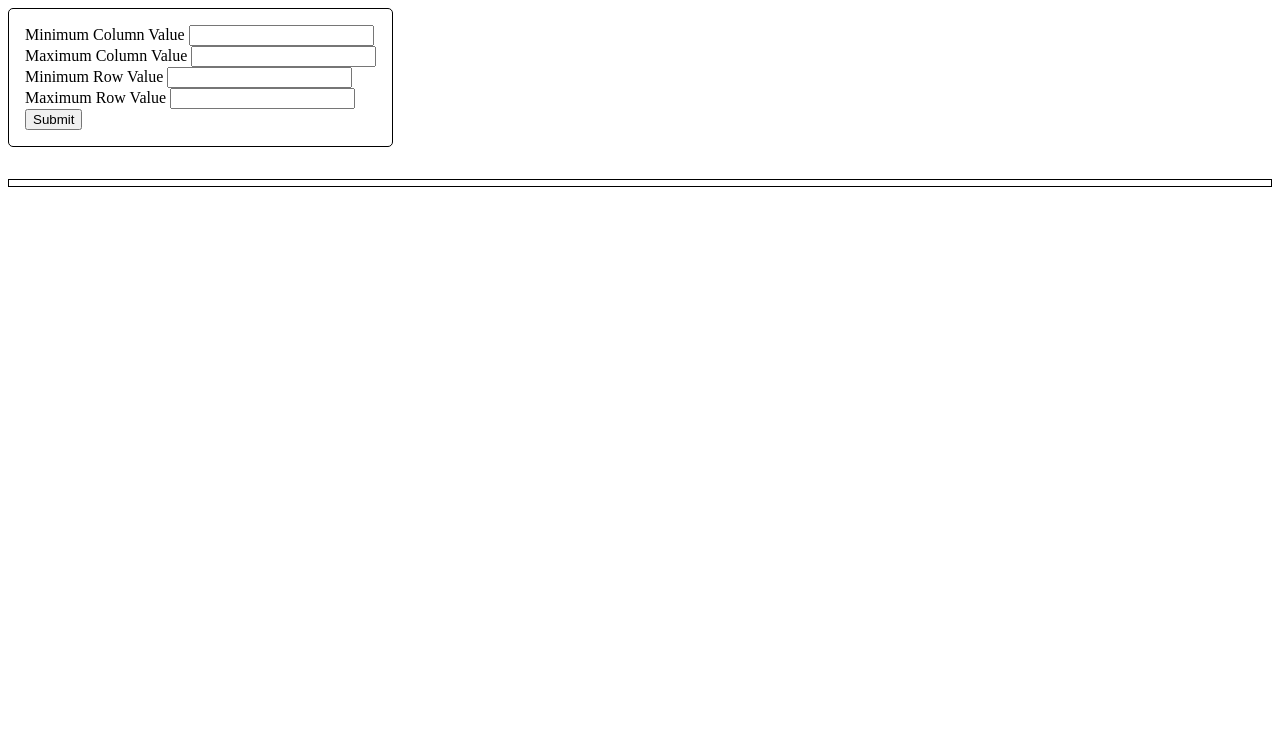
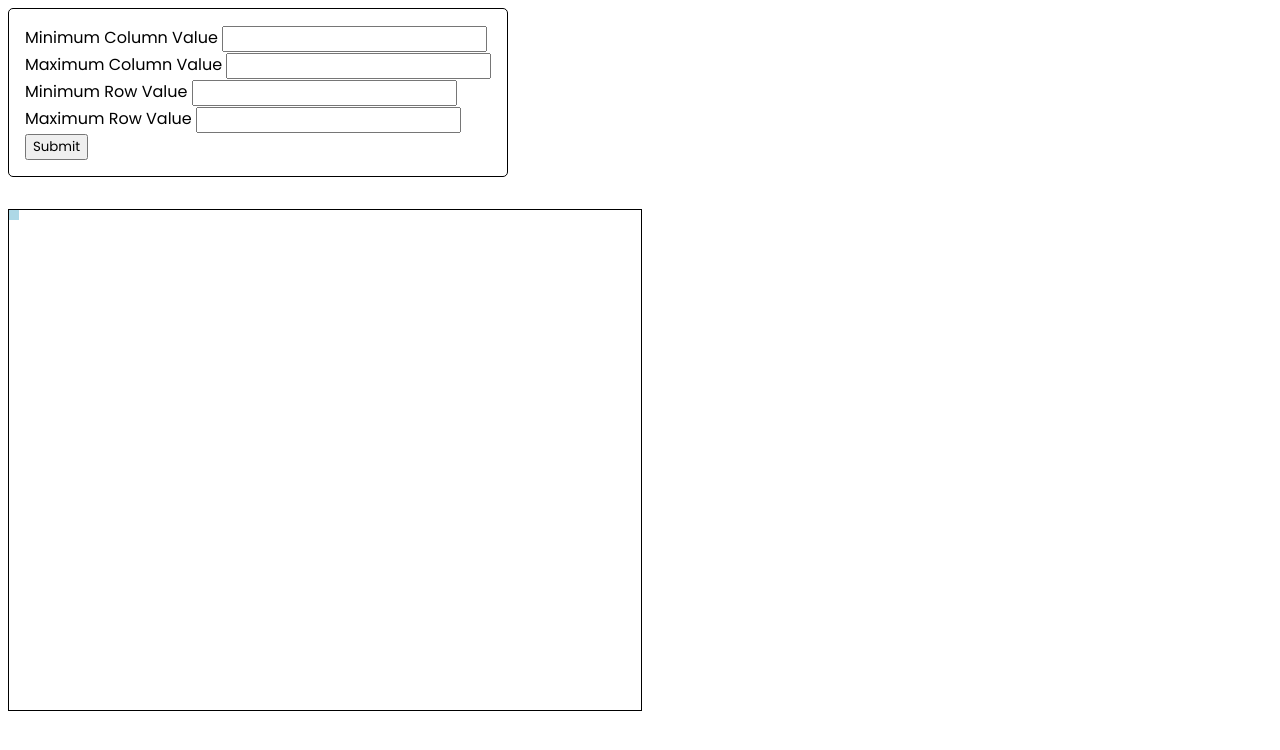
Before and after one commit to anthonyliang-8/gui-hw3, a plain HTML site: page index.html in a window 1280 px wide. Both pictures are taken after typing "Sample", "Sample", "Sample", "Sample" into the empty fields and a click on the input "Submit". Drawn offline with Linux system fonts and the light colour scheme.

Commit message:
Added styling, added error handling

```diff
--- a/css/styles.css
+++ b/css/styles.css
@@ -1,3 +1,8 @@
+* {
+  font-family: "Open Sans", sans-serif;
+  font-family: "Poppins", sans-serif;
+}
+
 #form-div {
   width: max-content;
   padding: 1em;
@@ -8,8 +13,29 @@
 #table-div {
   margin-top: 2em;
   border: 1px solid black;
+  overflow: scroll;
+  width: 50%;
+  height: 500px;
 }
 
 table {
   text-align: center;
+  border-spacing: 0;
 }
+
+#thead {
+  position: sticky;
+  top: 0;
+  background-color: lightblue;
+}
+th,
+td {
+  padding: 5px;
+}
+
+th:first-child,
+td:first-child {
+  position: sticky;
+  left: 0;
+  background-color: lightblue;
+}
--- a/index.html
+++ b/index.html
@@ -5,19 +5,22 @@
     <meta name="viewport" content="width=device-width, initial-scale=1.0" />
     <title>gui-hw3</title>
     <link rel="stylesheet" href="css/styles.css" />
+    <link rel="preconnect" href="https://fonts.googleapis.com">
+<link rel="preconnect" href="https://fonts.gstatic.com" crossorigin>
+<link href="https://fonts.googleapis.com/css2?family=Open+Sans&family=Poppins&display=swap" rel="stylesheet">
   </head>
   <body>
     <div>
       <div id="form-div">
         <form id="form" action="">
           <label for="min_col_val">Minimum Column Value</label>
-          <input type="text" id="min_col_val" name="min_col_val" /><br />
+          <input type="text" id="min_col_val" name="min_col_val" required/><br />
           <label for="max_col_val">Maximum Column Value</label>
-          <input type="text" id="max_col_val" name="max_col_val" /><br />
+          <input type="text" id="max_col_val" name="max_col_val" required/><br />
           <label for="min_row_val">Minimum Row Value</label>
-          <input type="text" id="min_row_val" name="min_row_val" /><br />
+          <input type="text" id="min_row_val" name="min_row_val" required/><br />
           <label for="max_row_val">Maximum Row Value</label>
-          <input type="text" id="max_row_val" name="max_row_val" /><br />
+          <input type="text" id="max_row_val" name="max_row_val" required/><br />
           <input type="submit" value="Submit" />
         </form>
       </div>
--- a/script.js
+++ b/script.js
@@ -11,12 +11,23 @@ function getForm() {
     var min_row_val = parseInt(document.getElementById("min_row_val").value);
     var max_row_val = parseInt(document.getElementById("max_row_val").value);
 
+    // clears tbody and thead for empty table
     tbody.innerHTML = "";
     thead.innerHTML = "";
 
     console.log(min_col_val);
 
-    const trHeader = document.createElement("tr")
+    if (min_col_val > 250 || max_col_val > 250 || min_row_val > 250 || max_row_val > 250) {
+      alert("Values can't exceed 250!");
+      return 0;
+    }
+
+    if (min_col_val > max_col_val) {
+      alert("Your max col value needs to be bigger than your min col value.");
+    } else if (min_row_val > max_row_val) {
+      alert("Your max row value needs to be bigger than your min row value.");
+    } else {
+      const trHeader = document.createElement("tr");
       trHeader.appendChild(document.createElement("th"));
       for (var col = min_col_val; col <= max_col_val; col++) {
         const th = document.createElement("th");
@@ -39,7 +50,7 @@ function getForm() {
         }
         tbody.appendChild(trData);
       }
-
+    }
     form.reset();
   });
 }
```
Lines whose indentation alone changed are shown as unchanged.
